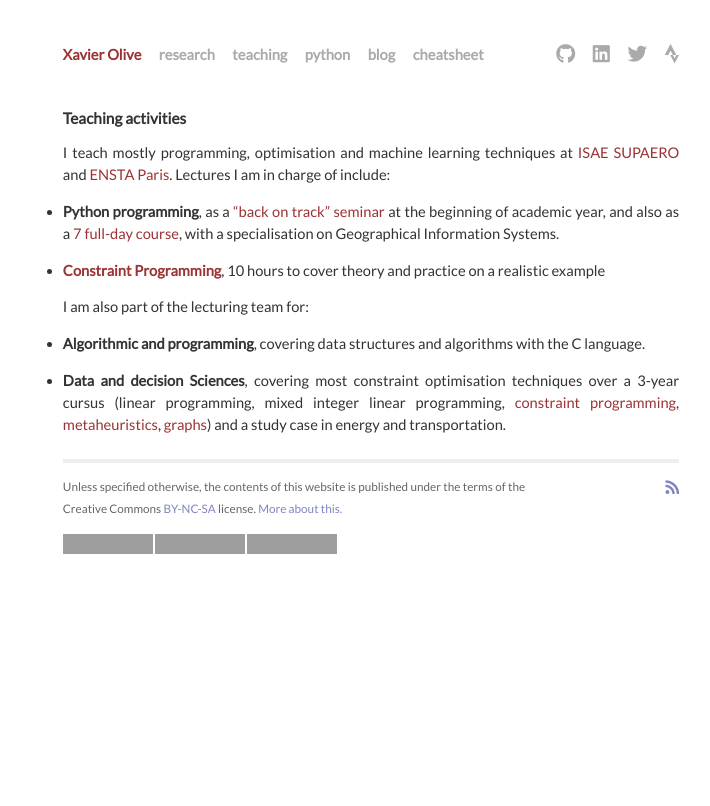
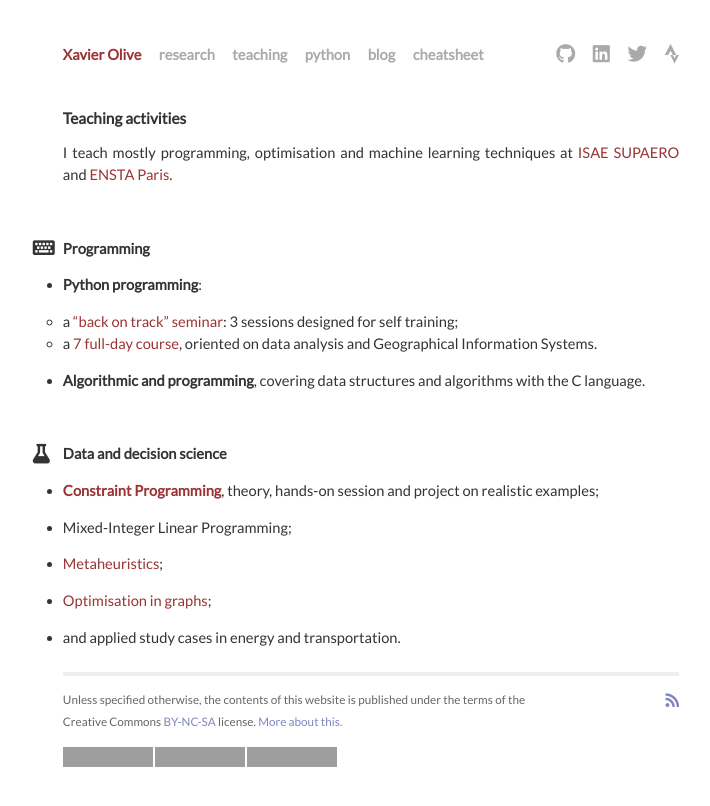
Before and after one commit to xoolive/xoolive.github.io, a Jekyll site: the page built from _pages/teaching.md, in a window 1280 px wide, cut to the strip 0-944 px from the top of the page. Shown: the top 806 px of the strip, without its empty margins (269-979 px from the left). Built offline with Jekyll 4.4.1, drawn with Linux system fonts in a browser that asks for light colours; nearby versions of some CDN libraries; grey boxes are pictures that could not be loaded.

Commit message:
redesign teaching page

```diff
--- a/_pages/teaching.md
+++ b/_pages/teaching.md
@@ -7,14 +7,31 @@ permalink: /teaching/
 
 # Teaching activities
 
-I teach mostly programming, optimisation and machine learning techniques at [ISAE SUPAERO](https://www.isae-supaero.fr/en/) and [ENSTA Paris](http://ensta-paris.fr/). Lectures I am in charge of include:
+I teach mostly programming, optimisation and machine learning techniques at [ISAE SUPAERO](https://www.isae-supaero.fr/en/) and [ENSTA Paris](http://ensta-paris.fr/).
 
-- **Python programming**, as a ["back on track" seminar](https://xolearn.github.io/back2python) at the beginning of academic year, and also as a [7 full-day course](https://github.com/xolearn/scientificpython), with a specialisation on Geographical Information Systems.
+<br/>
 
-- [**Constraint Programming**](https://xolearn.github.io/constraints), 10 hours to cover theory and practice on a realistic example
+<span class="pull-left" style="font-weight: bold; text-indent: -15px;">
+<i class="fas fa-keyboard fa-lg"></i></span>**Programming**
 
-I am also part of the lecturing team for:
+- **Python programming**:
+
+  - a ["back on track" seminar](https://xolearn.github.io/back2python): 3 sessions designed for self training;
+  - a [7 full-day course](https://github.com/xolearn/scientificpython), oriented on data analysis and Geographical Information Systems.
 
 - **Algorithmic and programming**, covering data structures and algorithms with the C language.
 
-- **Data and decision Sciences**, covering most constraint optimisation techniques over a 3-year cursus (linear programming, mixed integer linear programming, [constraint programming](https://xolearn.github.io/constraints), [metaheuristics](https://github.com/xolearn/metaheuristics), [graphs](https://github.com/xolearn/graphs)) and a study case in energy and transportation.
+<br/>
+
+<span class="pull-left" style="font-weight: bold; text-indent: -15px;">
+<i class="fas fa-flask fa-lg"></i></span>**Data and decision science**
+
+- [**Constraint Programming**](https://xolearn.github.io/constraints), theory, hands-on session and project on realistic examples;
+
+- Mixed-Integer Linear Programming;
+
+- [Metaheuristics](https://github.com/xolearn/metaheuristics);
+
+- [Optimisation in graphs](https://github.com/xolearn/graphs);
+
+- and applied study cases in energy and transportation.
```
